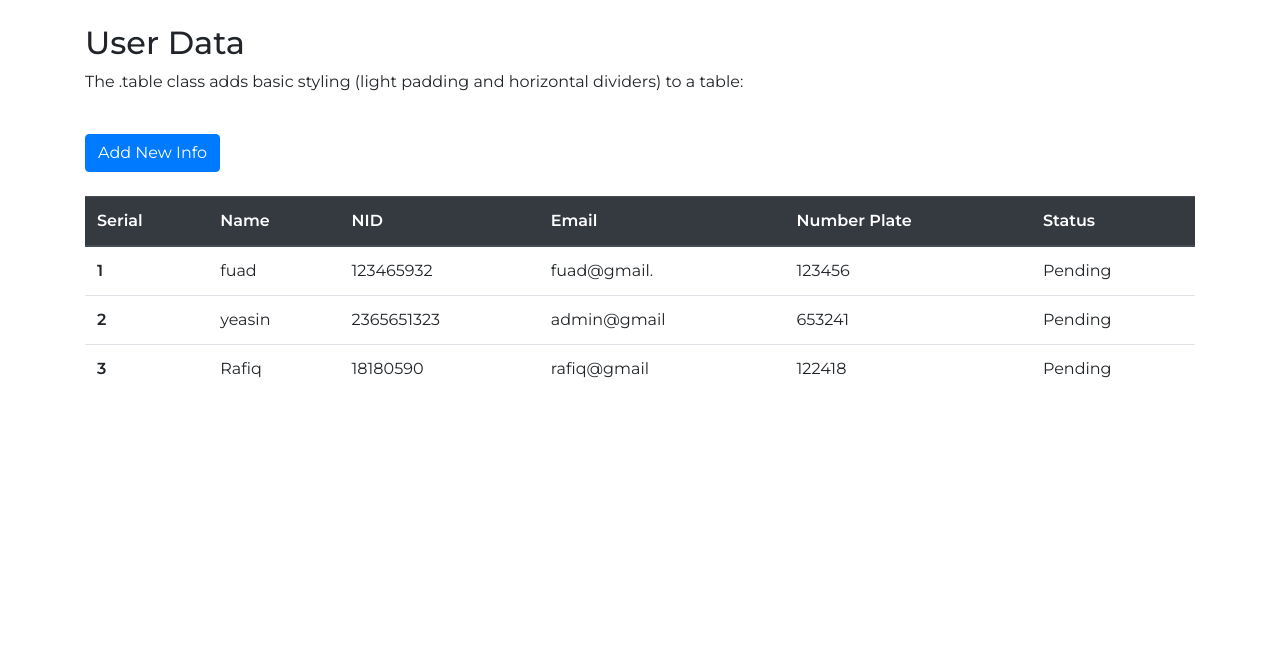
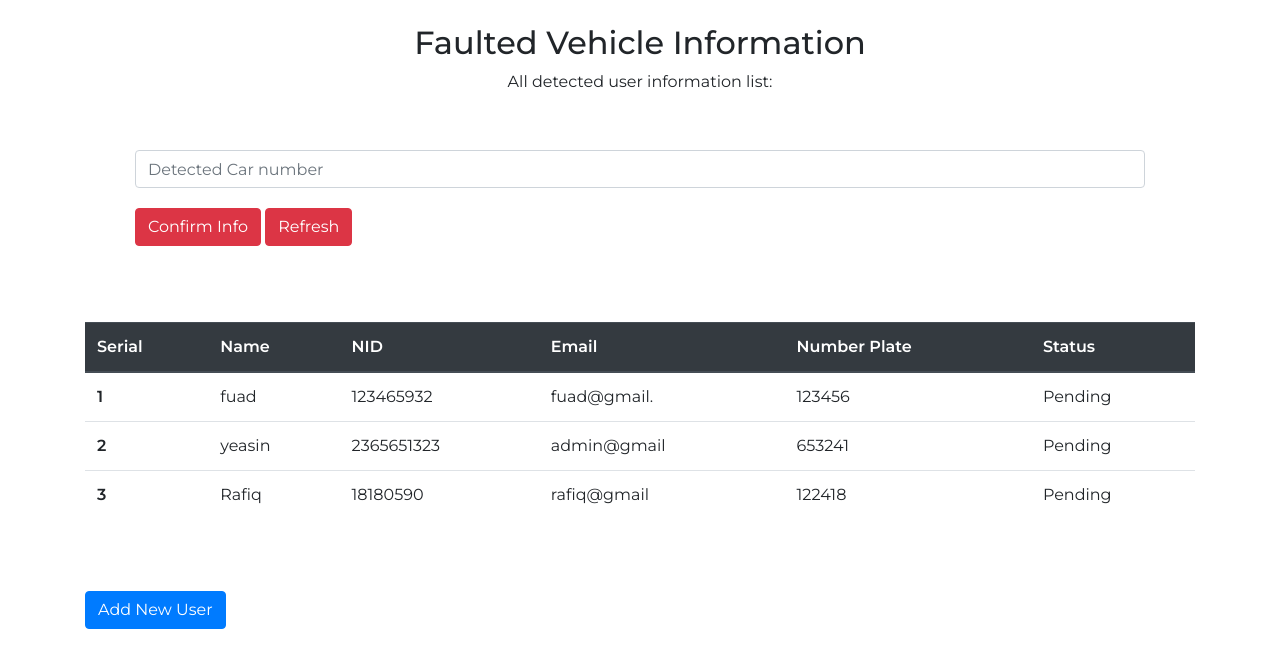
Before and after one commit to OmarFaruque96/number-plate, a PHP site: page /dashboard.php in a window 1280 px wide. Shown: the top 668 px of the page. Run offline with PHP 8.4, Linux system fonts and the light colour scheme; data comes from the database, SQL or seed files in the repository.

Commit message:
Add files via upload

```diff
--- a/dashboard.php
+++ b/dashboard.php
@@ -15,13 +15,37 @@
   <script src="https://ajax.googleapis.com/ajax/libs/jquery/3.5.1/jquery.min.js"></script>
   <script src="https://cdnjs.cloudflare.com/ajax/libs/popper.js/1.16.0/umd/popper.min.js"></script>
   <script src="https://maxcdn.bootstrapcdn.com/bootstrap/4.5.2/js/bootstrap.min.js"></script>
+  <style type="">
+  	.overlay{
+  		position: absolute;
+  		top: 0;
+  		right: 0;
+  		bottom: 0;
+  		left: 0;
+  		background-color: rgba(0,0,0,0.75);
+  	}
+  </style>
 </head>
 <body>
 
+
 <div class="container my-4">
-  <h2 >User Data</h2>
-  <p>The .table class adds basic styling (light padding and horizontal dividers) to a table:</p>
-  <a href="adduser.php"><button class="btn btn-md btn-primary my-4">Add New Info</button></a>
+  <h2 class="text-center">Faulted Vehicle Information</h2>
+  <p class="text-center">All detected user information list:</p>
+
+  <div>
+  	<form method="POST" action="dashboard.php?do=number">
+  		<div class="form-group">
+  			<input type="text" name="v_number" class="form-control" placeholder="Detected Car number">
+  			<input type="submit" name="number_submit" class="btn btn-md btn-danger" value="Confirm Info">
+  			<button class="btn btn-md btn-danger" style="margin-bottom: 20px;"><a href="dashboard.php?do=Manage" style="color: white;text-decoration: none;">Refresh</a></button>
+  		</div>
+  	</form>
+  	<?php
+
+
+  	?>
+  </div>
   <table class="table ">
 	  <thead class="thead-dark">
 	    <tr>
@@ -37,7 +61,12 @@
 
 	  	<!--  -->
 	  	<?php
-			$sql = "SELECT * FROM users INNER JOIN fault_info ON users.number_plate = fault_info.number_plate;";
+
+
+  			$do = isset($_GET['do']) ? $_GET['do'] : 'Manage';
+
+  			if($do == 'Manage'){
+  				$sql = "SELECT * FROM users INNER JOIN fault_info ON users.number_plate = fault_info.number_plate;";
 			$result = mysqli_query($conn, $sql);
 			$i = 0;
 
@@ -56,7 +85,6 @@
 
 				?>
 
-
 				<tr>
 			      <th scope="row"><?php echo $i;?></th>
 			      <td><?php echo $name;?></td>
@@ -68,7 +96,27 @@
 
 				<?php
 
+				}
+  			}
+  			if($do == 'number'){
+
+  				if($_SERVER['REQUEST_METHOD'] == 'POST'){
+  					$car_number = $_POST['v_number'];
+
+  			$sql = "INSERT INTO fault_info (number_plate) VALUES ('$car_number')";
+			$result = mysqli_query($conn, $sql);
+
+			if($result){
+				header('Location: dashboard.php');
+			}else{
+				echo "Add New User Error!";
 			}
+
+			}
+  				}
+
+
+
 
 	  	?>
 
@@ -76,7 +124,9 @@
 	  </tbody>
 	</table>
 
-
+	<div class="my-5">
+		<a href="adduser.php"><button class="btn btn-md btn-primary my-4">Add New User</button></a>
+	</div>
 
 </body>
 </html>
```
